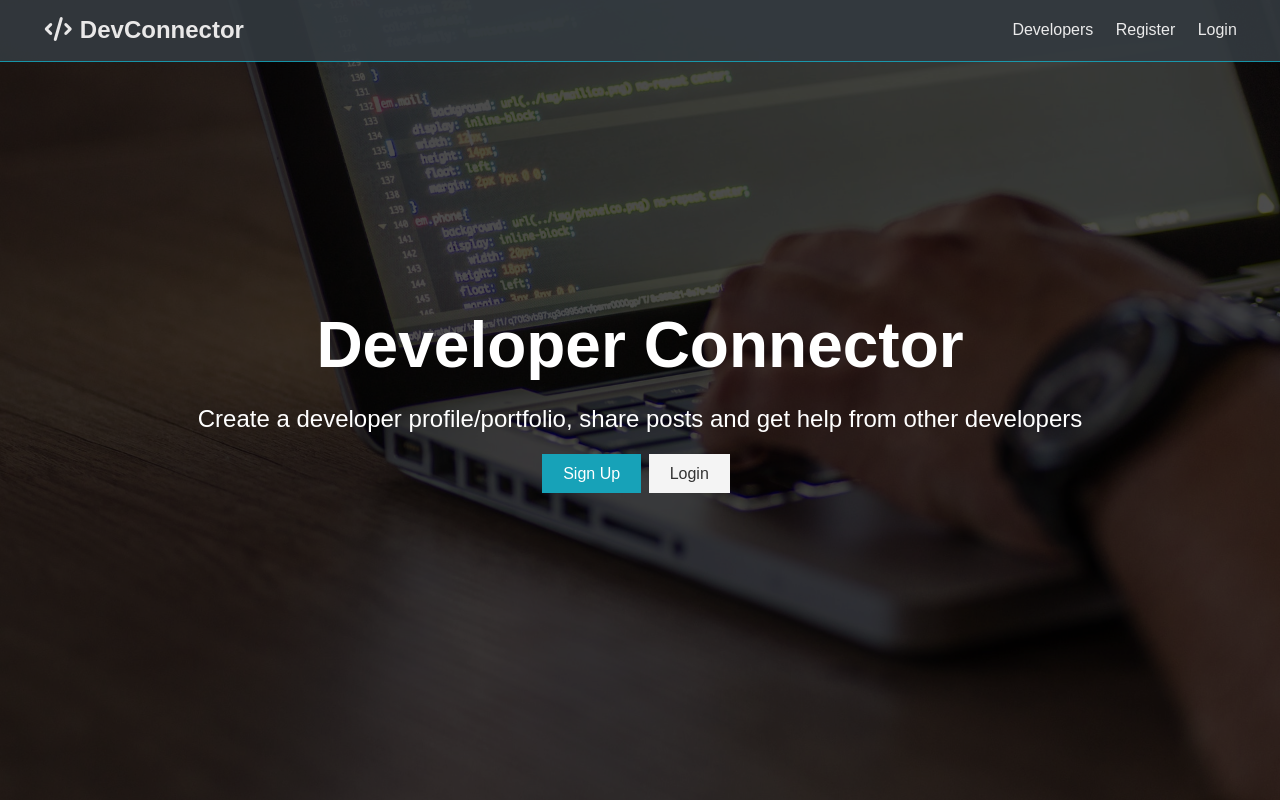
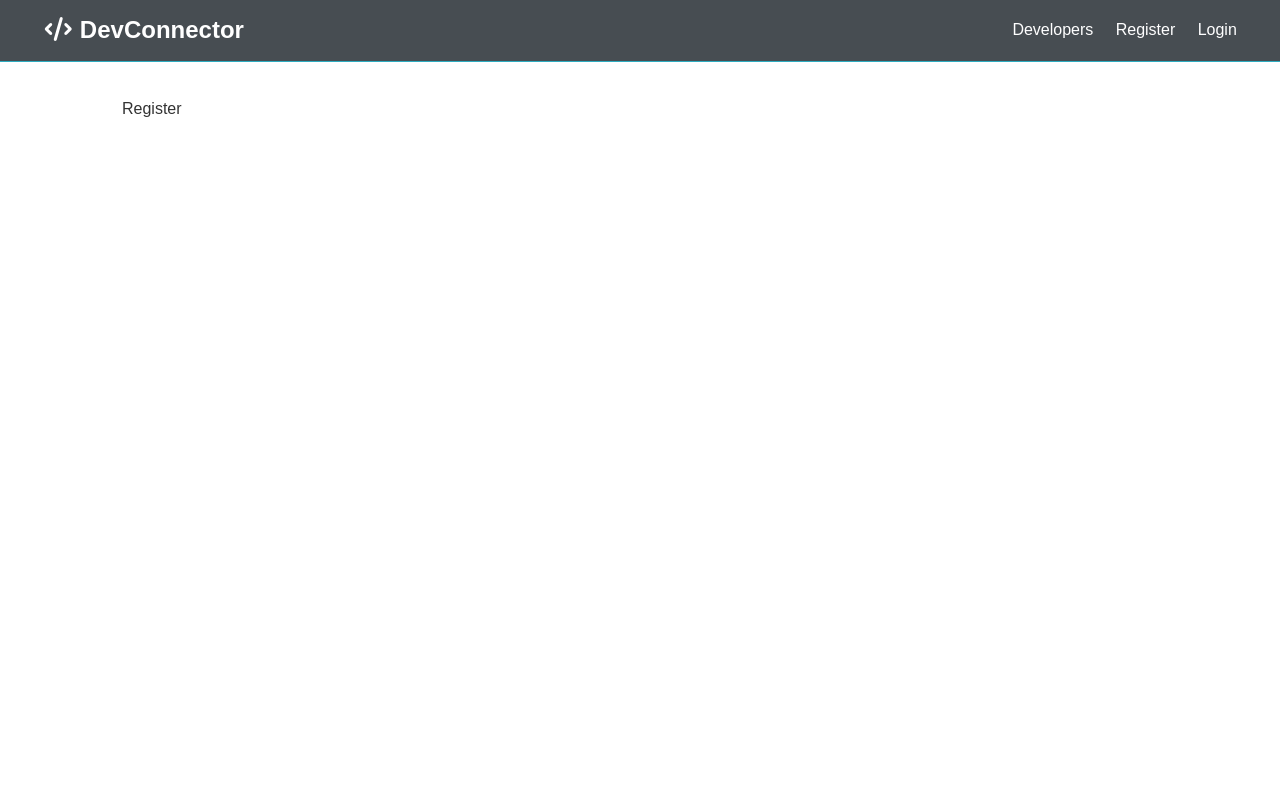
Before and after one commit to agthuhein/MERN, a React (Create React App) app in the folder DEVCONNECTOR/client/: page /register in a window 1280 px wide. Built offline with nearby package versions, Linux system fonts and the light colour scheme.

Commit message:
Nav and landing apge

```diff
--- a/DEVCONNECTOR/client/src/App.js
+++ b/DEVCONNECTOR/client/src/App.js
@@ -1,13 +1,38 @@
 import React, { Fragment } from 'react';
 import Navbar from './components/layout/Navbar';
+import { BrowserRouter as Router, Routes, Route } from 'react-router-dom';
 import Landing from './components/layout/Landing';
+import Register from './components/auth/Register';
+import Login from './components/auth/Login';
+
 import './App.css';
 
 const App = () => (
-  <Fragment>
-    <Navbar />
-    <Landing />
-  </Fragment>
+  <Router>
+    <Fragment>
+      <Navbar />
+      <Routes>
+        {/* Public routes */}
+        <Route path='/' element={<Landing />} />
+        <Route
+          path='/register'
+          element={
+            <section className='container'>
+              <Register />
+            </section>
+          }
+        />
+        <Route
+          path='/login'
+          element={
+            <section className='container'>
+              <Login />
+            </section>
+          }
+        />
+      </Routes>
+    </Fragment>
+  </Router>
 );
 
 export default App;
--- /dev/null
+++ b/DEVCONNECTOR/client/src/components/auth/Login.js
@@ -0,0 +1,6 @@
+import React from 'react';
+
+const Login = () => {
+  return <div>Login</div>;
+};
+export default Login;
--- /dev/null
+++ b/DEVCONNECTOR/client/src/components/auth/Register.js
@@ -0,0 +1,7 @@
+import React from 'react';
+
+const Register = () => {
+  return <div>Register</div>;
+};
+
+export default Register;
--- a/DEVCONNECTOR/client/src/components/layout/Landing.js
+++ b/DEVCONNECTOR/client/src/components/layout/Landing.js
@@ -1,6 +1,6 @@
 import React from 'react';
 
-export const Landing = () => {
+const Landing = () => {
   return (
     <section className='landing'>
       <div class='dark-overlay'>
--- a/DEVCONNECTOR/client/src/components/layout/Navbar.js
+++ b/DEVCONNECTOR/client/src/components/layout/Navbar.js
@@ -1,6 +1,6 @@
 import React from 'react';
 
-export const Navbar = () => {
+const Navbar = () => {
   return (
     <nav className='navbar bg-dark'>
       <h1>
```
